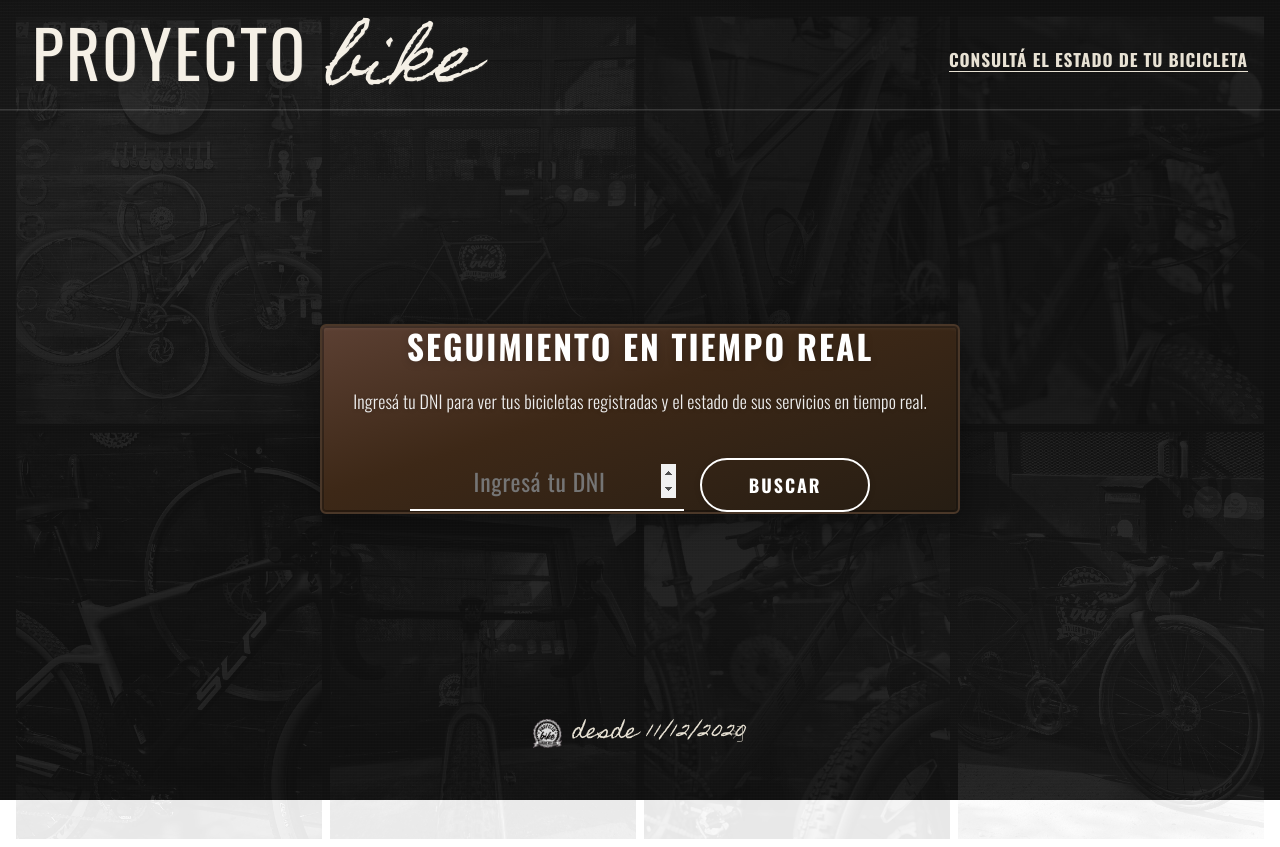
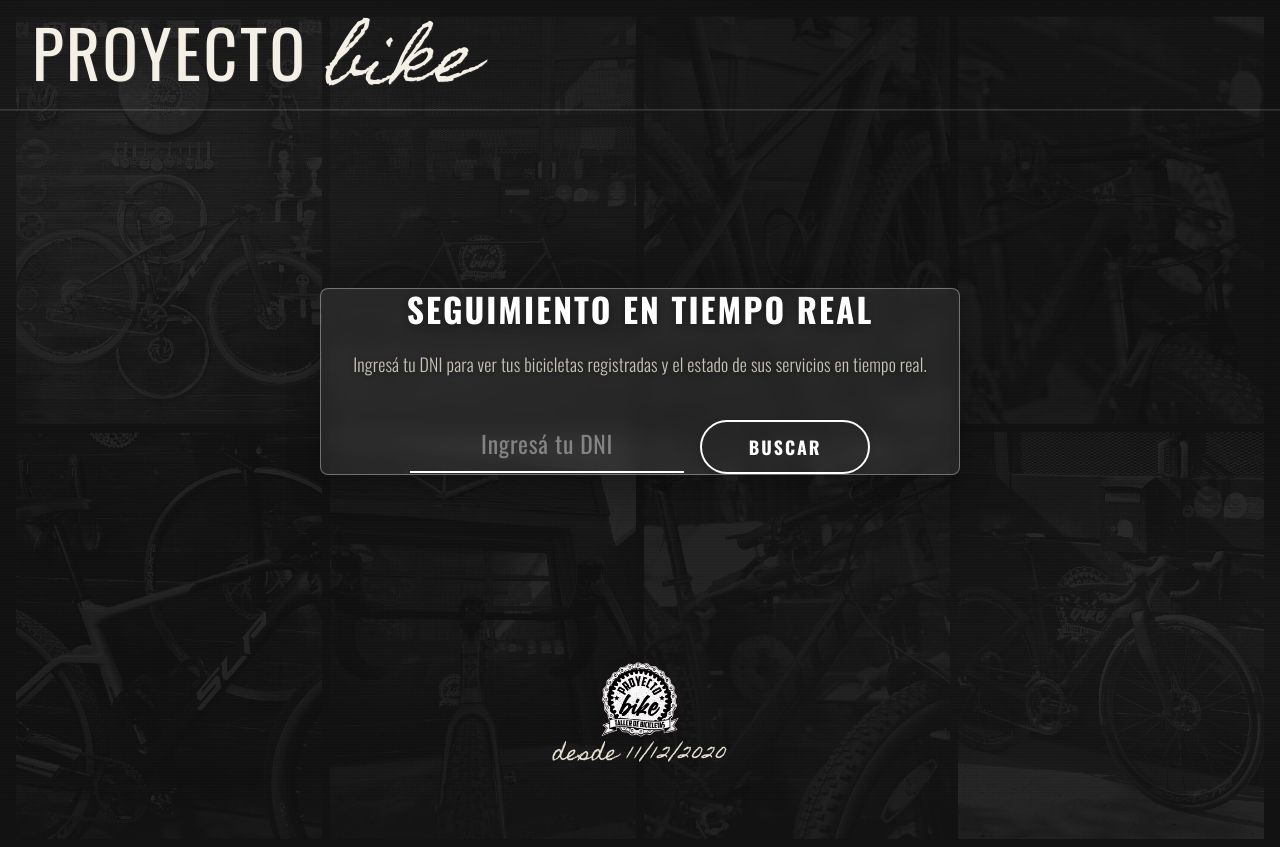
Before and after one commit to Belen172/ProyectoFinal, a React (Vite) app in the folder frontend/: page /cliente in a window 1280 px wide. Before the commit the page ends 800 px from the top, so only its background shows below. Built offline with nearby package versions, Linux system fonts and the light colour scheme; a web font is replaced by a local one.

Commit message:
Seguí con el diseño de PanelCliente

```diff
--- a/frontend/src/pages/Home.css
+++ b/frontend/src/pages/Home.css
@@ -204,7 +204,7 @@
 
 .chalk-footer-brand .chalk-login-fab-btn {
   position: absolute;
-  left: calc(50% + 85px);
+  left: calc(50% + 115px);
   opacity: 0.68;
   padding: 0;
   background: none;
@@ -366,7 +366,7 @@
 
 .chalk-logo-footer-row .chalk-login-fab-btn {
   position: absolute;
-  left: calc(50% + 85px);
+  left: calc(50% + 100px);
   opacity: 0.68;
   padding: 0;
   background: none;
@@ -564,3 +564,31 @@
 .chalk-carousel .carousel-control-next-icon {
   filter: invert(1) opacity(0.85);
 }
+
+.chalk-dni-input::placeholder {
+  color: rgba(255, 255, 255, 0.4) !important; /* El texto 'Ingresá tu DNI' se lea sutil pero claro */
+}
+
+/* Evita que las flechitas del input de tipo número arruinen el centrado */
+.chalk-dni-input::-webkit-outer-spin-button,
+.chalk-dni-input::-webkit-inner-spin-button {
+  -webkit-appearance: none;
+  margin: 0;
+}
+
+/* Oculta el enlace de consulta del Navbar únicamente cuando estemos dentro del Panel de Clientes */
+.chalk-panel-cliente ~ .chalk-navbar .chalk-navbar-consulta-wrap,
+.chalkboard-home:has(.chalk-panel-cliente) .chalk-navbar-consulta-wrap {
+  display: none !important;
+}
+
+.chalk-panel-cliente {
+  padding-bottom: 0.5rem !important; /* Achica el margen del contenedor para dejar bajar al footer */
+}
+
+/* Le da un margen final al cuerpo de las páginas con scroll para que el footer no quede pegado al piso */
+.chalkboard-scroll .chalk-page-body {
+  padding-bottom: 2rem !important;
+}
+
+/* Al final de tu Home.css */
--- a/frontend/src/pages/PanelCliente.jsx
+++ b/frontend/src/pages/PanelCliente.jsx
@@ -1,13 +1,13 @@
 import { useState } from 'react';
 import { Link } from 'react-router-dom';
 import api from '../api';
-import { LogIn } from 'lucide-react';
 import logoTaller from '../assets/logo.png';
 import ChalkboardLayout from '../components/ChalkboardLayout';
 
 function obtenerBadgePorEstado(estado) {
   switch (estado) {
     case 'TERMINADO':
+    case 'ENTREVADO':
     case 'ENTREGADO':
       return 'bg-success';
     case 'EN_REPARACION':
@@ -41,29 +41,46 @@
   );
 }
 
+function obtenerNombreUsuario(bicicletas) {
+  if (!Array.isArray(bicicletas) || bicicletas.length === 0) return '';
+  const usuario = bicicletas[0]?.usuario;
+  if (!usuario) return '';
+
+  if (usuario.nombre || usuario.apellido) {
+    const nombre = usuario.nombre || '';
+    const apellido = usuario.apellido || '';
+    return `${nombre} ${apellido}`.trim().toUpperCase();
+  }
+}
+
 export default function PanelCliente() {
   const [dniBusqueda, setDniBusqueda] = useState('');
   const [bicicletasCliente, setBicicletasCliente] = useState([]);
   const [buscando, setBuscando] = useState(false);
   const [busquedaRealizada, setBusquedaRealizada] = useState(false);
+  const [mensajeError, setMensajeError] = useState('');
 
   const manejarBusqueda = async (e) => {
     e.preventDefault();
-    setBusquedaRealizada(true);
     setBuscando(true);
+    setMensajeError('');
 
     const dniNormalizado = dniBusqueda.trim();
+
     if (!dniNormalizado) {
       setBicicletasCliente([]);
+      setBusquedaRealizada(true);
+      setMensajeError('Por favor, ingrese un número de DNI para realizar la consulta.');
       setBuscando(false);
       return;
     }
+
+    setBusquedaRealizada(true);
 
     try {
       const resBicicletas = await api.get('/bicicletas');
       const todasBicicletas = Array.isArray(resBicicletas.data) ? resBicicletas.data : [];
 
-      // Esto va a imprimir en la consola exactamente qué trajo NestJS
       console.log("Bicis que mandó NestJS:", todasBicicletas);
 
       const bicicletasFiltradas = todasBicicletas.filter((bicicleta) => {
@@ -73,6 +90,7 @@
 
       if (bicicletasFiltradas.length === 0) {
         setBicicletasCliente([]);
+        setMensajeError('No encontramos bicicletas registradas con este DNI.');
         return;
       }
 
@@ -109,21 +127,25 @@
     }
   };
 
-  // DINÁMICA DE CENTRADO: Si no hay bicis, centra el form en pantalla
-  const showCenteredBoard =
-    bicicletasCliente.length === 0 && (!busquedaRealizada || !buscando);
+
+  const showCenteredBoard = bicicletasCliente.length === 0;
 
   return (
     <ChalkboardLayout scrollable>
-      <div className="chalk-panel-cliente">
-        <div
-          className={`chalk-panel-cliente-main${showCenteredBoard ? '' : ' chalk-panel-cliente-main--top'}`}
-        >
+
+      {/* Contenedor principal con alto mínimo flexible */}
+      <div className="chalk-panel-cliente d-flex flex-column" style={{ minHeight: 'calc(100vh - 95px)', justifyContent: 'space-between' }}>
+
+        {/* Cuerpo del panel (Buscador o Resultados) */}
+        <div className={`chalk-panel-cliente-main flex-grow-1 d-flex flex-column ${showCenteredBoard ? 'justify-content-center' : 'justify-content-start'}`}>
+
+          {/* CORREGIDO: Si NO hay bicicletas en la lista, el recuadro se queda en pantalla firme */}
+          {bicicletasCliente.length === 0 && (
             <div
               style={{
                 width: '100%',
                 maxWidth: 640,
-            margin: bicicletasCliente.length > 0 ? '2.1rem auto 1.5rem auto' : 'auto',
+                margin: 'auto',
                 transition: 'margin 0.38s cubic-bezier(.7,0,.4,1.05)',
                 zIndex: 2,
               }}
@@ -131,17 +153,16 @@
               <div
                 className="carousel-frame p-0"
                 style={{
-              background: 'linear-gradient(162deg, var(--wood-mid) 0%, var(--wood-dark) 43%, #261d13 100%)',
-              border: '2px solid #4a3728',
-              borderRadius: '6px',
-              boxShadow:
-                'inset 0 0 0 2px rgba(0,0,0,0.34), inset 0 2px 4px rgba(255,255,255,0.09), 0 9px 28px rgba(0,0,0,0.31)',
+                  background: 'rgba(255, 255, 255, 0.08)',
+                  border: '1.5px solid rgba(255, 255, 255, 0.35)',
+                  borderRadius: '8px',
+                  boxShadow: '0 12px 32px rgba(0, 0, 0, 0.25)',
                   overflow: 'hidden',
-              padding: showCenteredBoard ? '2.6rem 2rem 2.1rem 2rem' : '2.1rem 1.3rem 1.5rem 1.3rem',
-              backdropFilter: 'blur(0.5px)',
+                  padding: '2.6rem 2rem 2.1rem 2rem',
+                  backdropFilter: 'blur(10px)',
+                  WebkitBackdropFilter: 'blur(10px)',
                 }}
               >
-            {/* TÍTULO Chalkboard */}
                 <h1
                   style={{
                     fontFamily: "'Oswald', sans-serif",
@@ -152,7 +173,7 @@
                     color: '#fff',
                     margin: 0,
                     textAlign: 'center',
-                textShadow: '0 2px 8px rgba(0,0,0,0.18)',
+                    textShadow: '0 2px 8px rgba(0,0,0,0.3)',
                   }}
                 >
                   SEGUIMIENTO EN TIEMPO REAL
@@ -162,12 +183,12 @@
                     fontFamily: "'Oswald', sans-serif",
                     fontWeight: 300,
                     fontSize: '1.12rem',
-                color: '#eee',
+                    color: 'var(--chalk-muted, #c9c4b8)',
                     margin: '1.2em 0 2.1em',
                     textAlign: 'center',
                     letterSpacing: '0.01em',
                     lineHeight: 1.5,
-                textShadow: '0 1px 4px rgba(0,0,0,0.16)',
+                    textShadow: '0 1px 4px rgba(0,0,0,0.3)',
                   }}
                 >
                   Ingresá tu DNI para ver tus bicicletas registradas y el estado de sus servicios en tiempo real.
@@ -235,12 +256,13 @@
                     {buscando ? 'Buscando...' : 'BUSCAR'}
                   </button>
                 </form>
-            {/* Mensaje de alerta si la búsqueda falla */}
+
+                {/* Mensaje de alerta si la búsqueda falla — AHORA SÍ SE VA A MOSTRAR IMPECABLE */}
                 {busquedaRealizada && !buscando && bicicletasCliente.length === 0 && (
                   <div
                     className="text-center mx-auto"
                     style={{
-                  maxWidth: 370,
+                      maxWidth: 500,
                       marginTop: '2.1rem',
                       color: '#ffde64',
                       fontFamily: "'Oswald', sans-serif",
@@ -255,27 +277,47 @@
                       textShadow: '0 2px 6px rgba(0,0,0,0.16)',
                     }}
                   >
-                No encontramos bicicletas registradas con este DNI.
+                    {mensajeError}
                   </div>
                 )}
               </div>
             </div>
-      </div>
+          )}
 
           {/* Lista de Bicicletas EN ESTILO CHALKBOARD */}
           {bicicletasCliente.length > 0 && (
             <div
               className="container"
               style={{
-            marginTop: '0.5rem',
+                marginTop: '1.5rem',
                 marginBottom: '2rem',
                 padding: 0,
                 maxWidth: 1144,
                 width: '100%',
-            transition: 'margin-top 0.33s cubic-bezier(.66,0,.38,1.03)',
+                zIndex: 2,
+                position: 'relative'
               }}
             >
-          <div className="row g-4 mt-2" style={{ width: '100%', margin: 0 }}>
+              {/* Encabezado del Propietario */}
+              <div className="text-center mb-4">
+                {obtenerNombreUsuario(bicicletasCliente) && (
+                  <h2 style={{ fontFamily: "'Oswald', sans-serif", fontWeight: 700, color: '#fff', fontSize: '2rem', letterSpacing: '0.04em', marginBottom: '0.3rem', textTransform: 'uppercase' }}>
+                    PROPIETARIO: {obtenerNombreUsuario(bicicletasCliente)}
+                  </h2>
+                )}
+                <h3 style={{ fontFamily: "'Oswald', sans-serif", fontWeight: 400, color: 'var(--chalk-muted, #c9c4b8)', fontSize: '1.2rem', letterSpacing: '0.05em' }}>
+                  DOCUMENTO: <span style={{ color: '#fff', fontWeight: 500 }}>{dniBusqueda}</span>
+                </h3>
+                <button
+                  onClick={() => { setBicicletasCliente([]); setBusquedaRealizada(false); setDniBusqueda(''); setMensajeError(''); }}
+                  className="btn btn-sm btn-link text-white-50 mt-2"
+                  style={{ fontFamily: "'Oswald', sans-serif", textDecoration: 'underline', color: 'rgba(255,255,255,0.6)' }}
+                >
+                  Nueva consulta
+                </button>
+              </div>
+
+              <div className="row g-4 mt-2 justify-content-center" style={{ width: '100%', margin: 0 }}>
                 {bicicletasCliente.map((bicicleta) => {
                   const servicios = Array.isArray(bicicleta.servicios) ? bicicleta.servicios : [];
                   const ultimoServicio = obtenerUltimoServicio(servicios);
@@ -283,75 +325,83 @@
                   return (
                     <div className="col-12 col-md-6 col-lg-4" key={bicicleta.id}>
                       <div
-                    className="card h-100 border-0"
+                        className="card h-100"
                         style={{
-                      background: 'rgba(17,16,15,0.93)',
-                      border: '2px solid #fff',
-                      boxShadow: '0 2px 14px 1.5px rgba(0,0,0,0.27), 0 1.5px 0 #2a1d0d',
-                      borderRadius: '9px',
+                          background: 'rgba(20, 20, 20, 0.65)',
+                          border: '1.5px solid rgba(255, 255, 255, 0.2)',
+                          boxShadow: '0 8px 24px rgba(0,0,0,0.4)',
+                          borderRadius: '10px',
                           fontFamily: "'Oswald', sans-serif",
                           color: '#fff',
                           minHeight: 320,
                           display: 'flex',
                           flexDirection: 'column',
                           justifyContent: 'flex-start',
-                      marginBottom: '0.5rem',
-                      position: 'relative',
                           overflow: 'hidden',
+                          backdropFilter: 'blur(4px)',
+                          WebkitBackdropFilter: 'blur(4px)'
                         }}
                       >
-                    <div className="card-body" style={{ flex: 1, paddingBottom: 14 }}>
+                        <div className="card-body" style={{ flex: 1, padding: '1.5rem' }}>
                           <h5
                             className="card-title mb-1"
                             style={{
                               fontFamily: "'Oswald', sans-serif",
                               fontWeight: 500,
-                          fontSize: '1.28rem',
+                              fontSize: '1.45rem',
                               letterSpacing: '0.03em',
+                              color: '#ffffff',
+                              textTransform: 'uppercase'
                             }}
                           >
-                        {bicicleta.marca || (
-                          <span style={{ color: '#d4cebe', opacity: 0.72 }}>Marca no informada</span>
-                        )}
+                            {bicicleta.marca || <span style={{ color: 'rgba(255,255,255,0.4)' }}>Marca no informada</span>}
                             {bicicleta.marca && ' — '}
-                        {bicicleta.modelo || (
-                          <span style={{ color: '#d4cebe', opacity: 0.72 }}>Modelo no informado</span>
-                        )}
+                            {bicicleta.modelo || <span style={{ color: 'rgba(255,255,255,0.4)' }}>Modelo no informado</span>}
                           </h5>
-                      <p className="text-muted small mb-3" style={{ color: '#e9c167', fontFamily: "'Oswald', sans-serif", fontWeight: 400 }}>
-                        Bicicleta #{bicicleta.id}
+
+                          <p className="small mb-3" style={{ color: 'var(--chalk-accent, #e8e2d4)', fontFamily: "'Oswald', sans-serif", fontWeight: 400, letterSpacing: '0.05em', fontSize: '0.9rem' }}>
+                            BICICLETA #{bicicleta.id} {bicicleta.color ? `| COLOR: ${bicicleta.color.toUpperCase()}` : ''}
                           </p>
-                      <div className="mb-3">
+
+                          <div className="mb-4">
                             <span
                               className={`badge fs-6 px-3 py-2 ${obtenerBadgePorEstado(ultimoServicio?.estado)}`}
                               style={{
                                 fontFamily: "'Oswald', sans-serif",
                                 fontWeight: 700,
                                 letterSpacing: '0.08em',
-                            background: 'rgba(240,217,154,0.10)',
-                            border: '1.7px dashed #ffeb9e',
-                            color: '#ffe6ac',
-                            fontSize: '1rem',
+                                fontSize: '0.95rem',
+                                border: '1.5px dashed rgba(255, 255, 255, 0.4)',
+                                background: 'rgba(255,255,255,0.08)',
+                                boxShadow: '0 2px 8px rgba(0,0,0,0.2)'
                               }}
                             >
                               {ultimoServicio?.estado || 'SIN ESTADO'}
                             </span>
                           </div>
+
                           <h6
                             style={{
                               fontFamily: "'Oswald', sans-serif",
                               fontWeight: 600,
-                          fontSize: '1.09rem',
-                          marginBottom: 7,
+                              fontSize: '1.1rem',
+                              marginBottom: '0.8rem',
+                              textTransform: 'uppercase',
+                              borderBottom: '1px dashed rgba(255,255,255,0.15)',
+                              paddingBottom: '0.3rem',
+                              color: '#ffffff'
                             }}
                           >
-                        Servicios
+                            Historial de Services
                           </h6>
+
                           {servicios.length === 0 ? (
-                        <p className="mb-0 text-muted"
+                            <p className="mb-0 small"
                                 style={{
                                   fontFamily: "'Oswald', sans-serif",
-                              color: '#f5dfaf',
+                                  fontWeight: 300,
+                                  color: 'var(--chalk-muted, #c9c4b8)',
+                                  lineHeight: '1.5'
                                 }}>
                               No hay servicios cargados para esta bicicleta. Por favor, contactá al taller.
                             </p>
@@ -371,19 +421,18 @@
                                     border: 'none',
                                     color: '#fff',
                                     fontFamily: "'Oswald', sans-serif",
-                                borderBottom: '1.5px dashed #fff3',
+                                    borderBottom: '1px dashed rgba(255,255,255,0.1)',
                                     marginBottom: 6,
-                                padding: '0.6em 0 0.44em',
+                                    padding: '0.6em 0 0.5em',
                                   }}
                                 >
-                              <div className="d-flex justify-content-between align-items-start gap-2">
+                                  <div className="d-flex justify-content-between align-items-center gap-2">
                                     <small
-                                  className="text-muted"
                                       style={{
                                         fontFamily: "'Oswald', sans-serif",
-                                    color: '#ffeb9e',
-                                    fontWeight: 300,
-                                    fontSize: '0.99rem',
+                                        color: 'rgba(255, 255, 255, 0.75) !important',
+                                        fontWeight: 400,
+                                        fontSize: '0.95rem',
                                       }}
                                     >
                                       {servicio?.fecha_ingreso
@@ -395,9 +444,9 @@
                                         fontFamily: "'Oswald', sans-serif",
                                         fontWeight: 600,
                                         color: '#fff',
-                                    fontSize: '0.95rem',
-                                    border: '1.1px dashed #ffeeb2',
-                                    background: 'rgba(240,217,154,0.10)',
+                                        fontSize: '0.8rem',
+                                        border: '1px dashed rgba(255,255,255,0.3)',
+                                        background: 'rgba(255,255,255,0.05)',
                                         letterSpacing: '0.06em',
                                       }}
                                     >
@@ -406,12 +455,13 @@
                                   </div>
                                   <div className="mt-1" style={{
                                     fontFamily: "'Oswald', sans-serif",
-                                fontWeight: 400,
-                                color: '#d4cebe',
-                                fontSize: '1.08rem',
+                                    fontWeight: 300,
+                                    color: '#ffffff',
+                                    fontSize: '1.05rem',
+                                    lineHeight: '1.4'
                                   }}>
                                     {servicio?.problema_informado || (
-                                  <span style={{ color: '#c0bba9', opacity: 0.73 }}>Sin detalle informado</span>
+                                      <span style={{ color: 'rgba(255,255,255,0.4)', stroke: 'italic' }}>Sin detalle informado</span>
                                     )}
                                   </div>
                                 </li>
@@ -427,19 +477,42 @@
             </div>
           )}
 
-        <footer className="chalkboard-footer">
-          <div className="chalk-footer-brand">
-            <img src={logoTaller} alt="Logo del taller" className="chalk-footer-logo" />
-            <span className="chalk-since">desde 11/12/2020</span>
-            <Link
-              to="/login"
-              aria-label="Iniciar sesión"
-              className="chalk-login-private chalk-login-fab-btn"
+        </div>
+
+        {/* FOOTER CLONADO EXACTO DE LA HOME: Queda atado al piso de forma milimétrica */}
+        <div
+          className="chalk-logo-center-wrapper"
+          style={{
+            width: '100%',
+            display: 'flex',
+            flexDirection: 'column',
+            alignItems: 'center',
+            gap: '0.4rem',
+            /* Regulamos el aire superior dinámicamente para calzar la Home */
+            marginTop: !busquedaRealizada ? '1.8rem' : '3.5rem',
+            paddingBottom: '2.5rem',
+            position: 'relative',
+            zIndex: 10,
+          }}
         >
-              <LogIn size={17} strokeWidth={1.2} aria-hidden />
-            </Link>
+        {/* Logo del taller */}
+        <img
+          src={logoTaller}
+          alt="Logo del taller"
+          style={{
+            maxHeight: '75px',
+            width: 'auto',
+            display: 'block',
+            filter: 'drop-shadow(0 2px 6px rgba(0,0,0,0.16))',
+          }}
+        />
+
+        {/* Fecha en cursiva */}
+        <span className="chalk-since" style={{ margin: 0 }}>
+          desde 11/12/2020
+        </span>
       </div>
-        </footer>
+
       </div>
     </ChalkboardLayout>
   );
```
Also changed, not shown: frontend/src/pages/Home.jsx (+70 -18 lines). Lines whose indentation alone changed are shown as unchanged.
